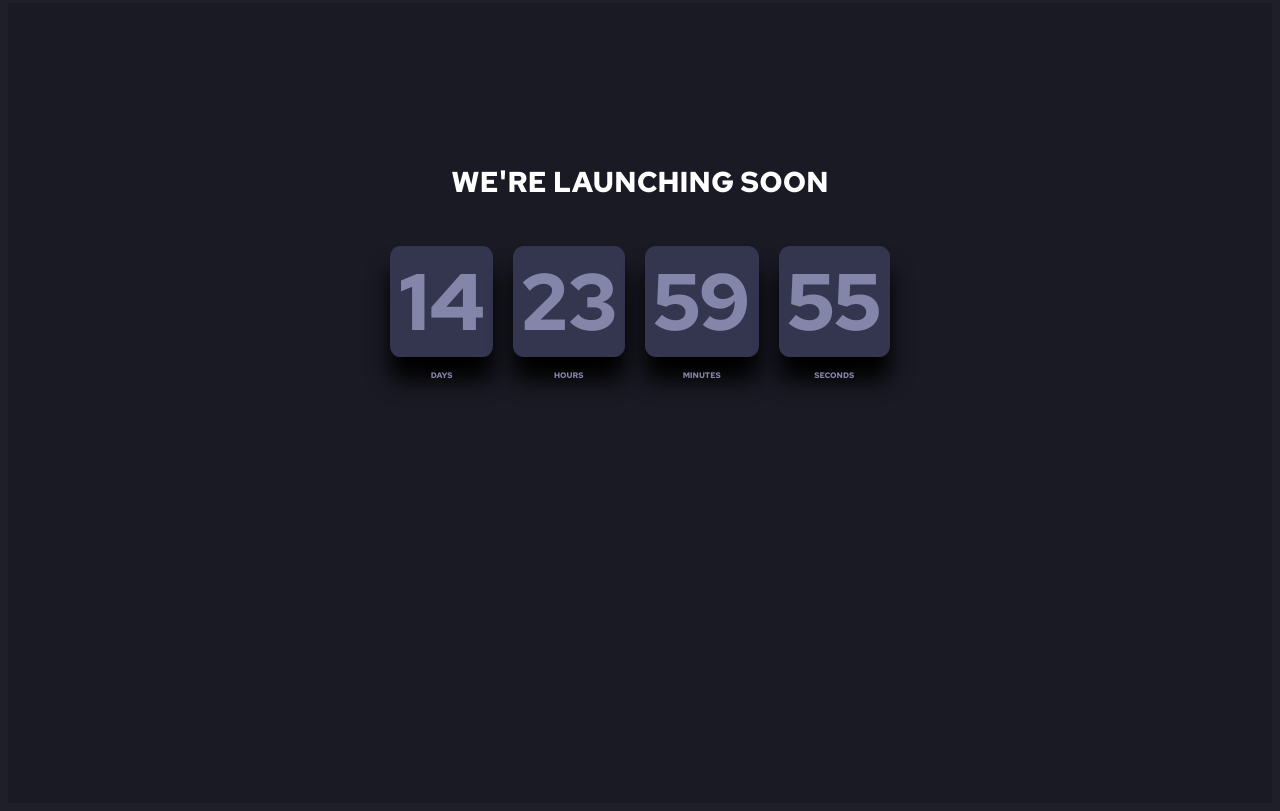
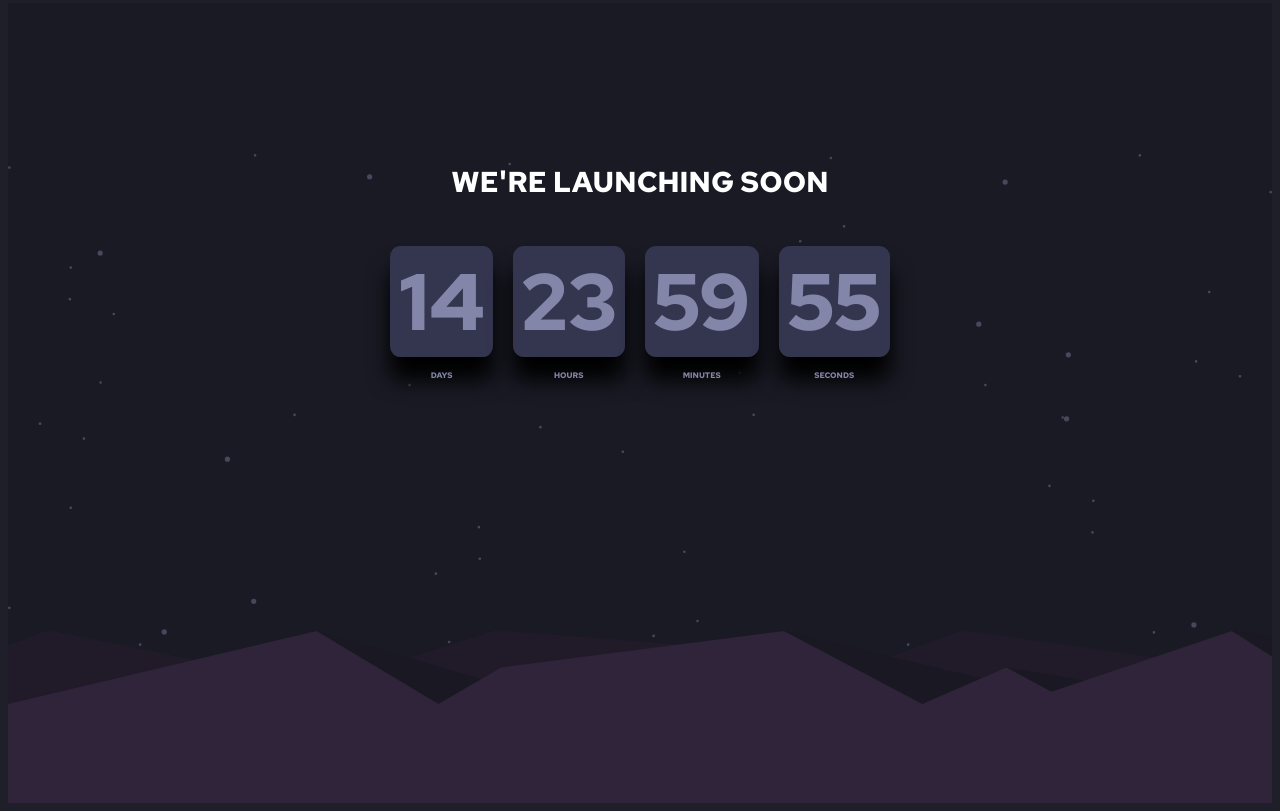
Before and after one commit to michal-wolski/countdown, a plain HTML site: page index.html in a window 1280 px wide. Shown: the part 16-827 px from the top of the page. Drawn offline with Linux system fonts and the light colour scheme; the site is published under a folder, as on GitHub Pages, so addresses that start at the root find nothing.

Commit message:
Change background svg url

```diff
--- a/styles/main.scss
+++ b/styles/main.scss
@@ -16,8 +16,8 @@ body {
 .container {
   display: block;
   background-color: $background;
-  background-image: url("/images/pattern-hills.svg"),
-    url("/images/bg-stars.svg");
+  background-image: url(../images/pattern-hills.svg),
+    url(../images/bg-stars.svg);
   background-repeat: no-repeat;
   background-size: contain;
   background-position: bottom center, 50%, 50%;
```
Also changed, not shown: styles/main.css.
